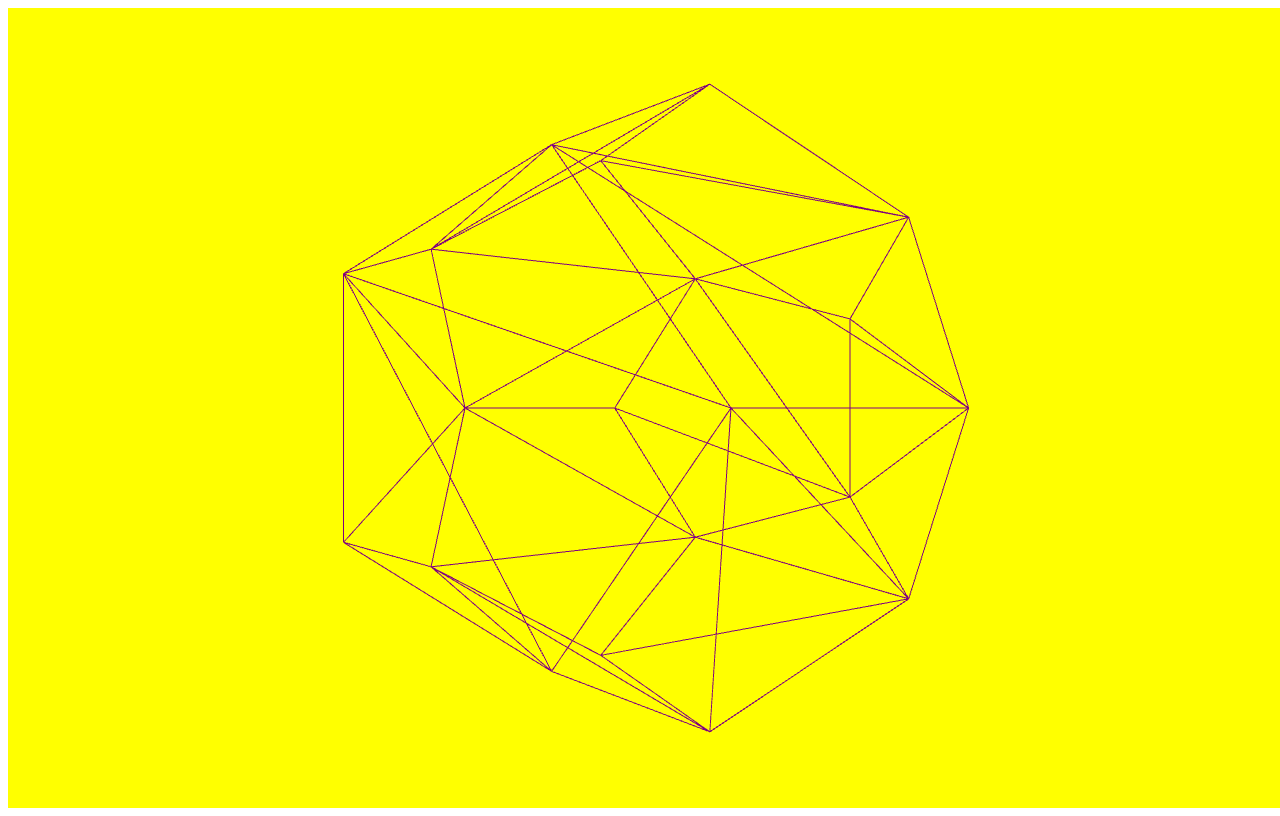
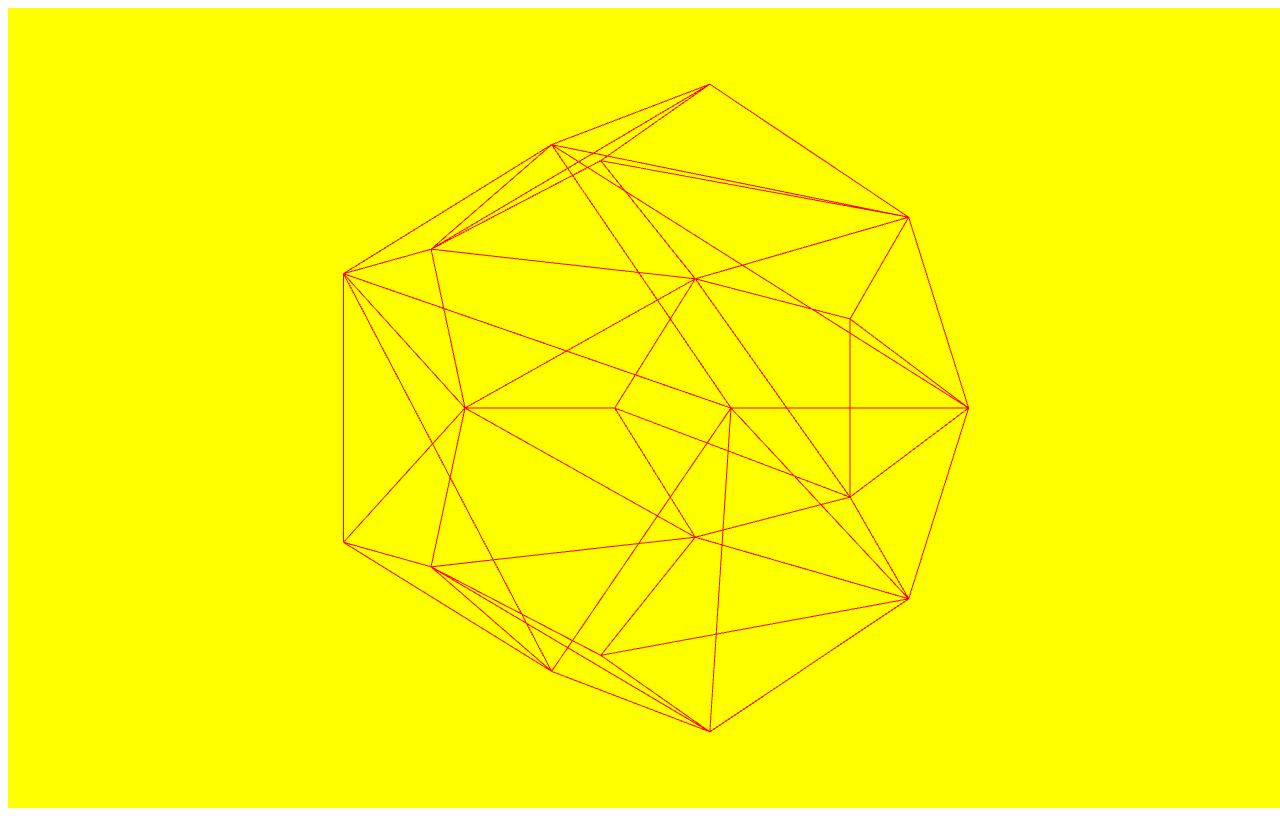
Before and after one commit to HectorRAD/DevOpsPractice, a plain HTML site: page index.html in a window 1280 px wide. Drawn offline with nearby package versions, Linux system fonts and the light colour scheme.

Commit message:
New Color

```diff
--- a/index.html
+++ b/index.html
@@ -34,7 +34,7 @@
 
             // MODELS
             let geometry = new THREE.DodecahedronGeometry(1.3, 0);
-            let material = new THREE.MeshBasicMaterial({color: "purple", wireframe: true});
+            let material = new THREE.MeshBasicMaterial({color: "red", wireframe: true});
             mesh = new THREE.Mesh(geometry, material);
 
             // SCENE GRAPH
```
